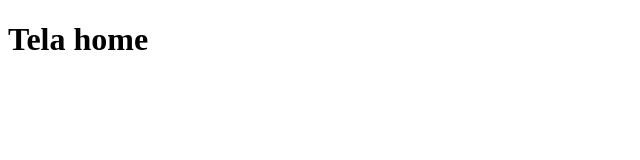
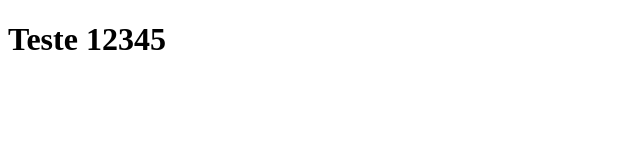
Before and after one commit to paulognu/clone-tabnews, a Next.js app: page / in a window 1280 px wide. Shown: the top 160 px of the page, without its empty margins (0-640 px from the left). Built offline with nearby package versions, Linux system fonts and the light colour scheme.

Commit message:
Alteração da frase

```diff
--- a/pages/index.js
+++ b/pages/index.js
@@ -1,5 +1,5 @@
 const Home = () => {
-    return <h1>Tela home</h1>
+    return <h1>Teste 12345</h1>
 }
 
 
```
